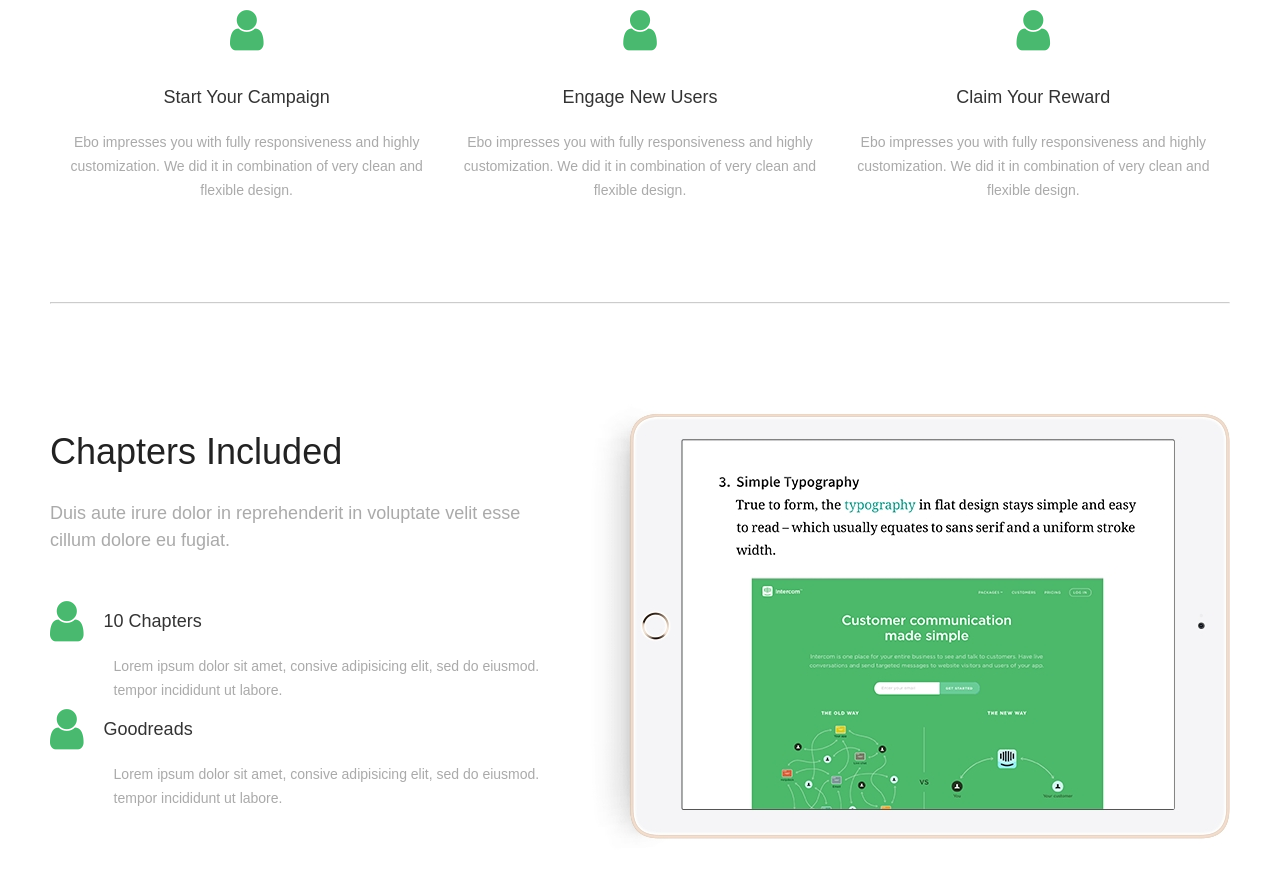
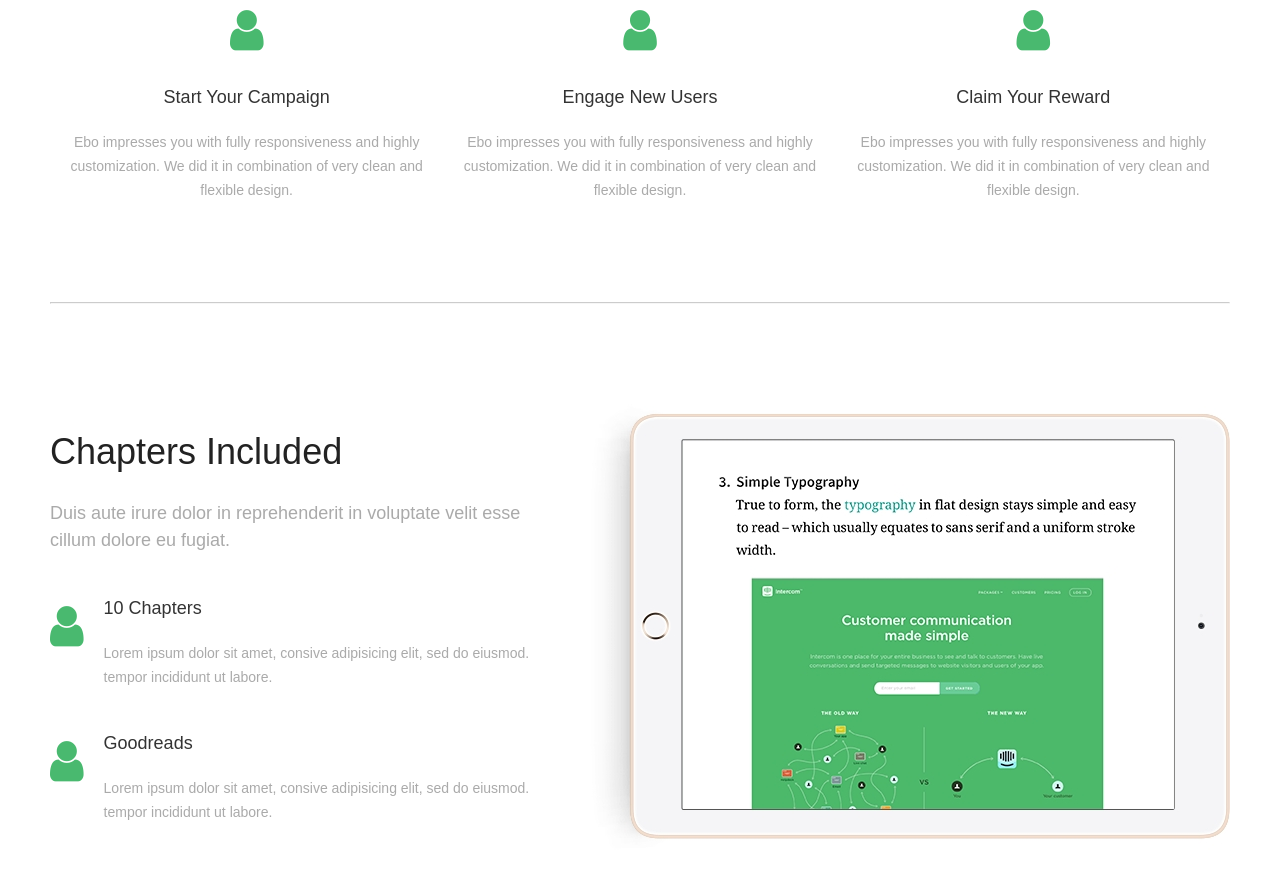
Before and after one commit to nanodma/landingpage, a plain HTML site: page index.html in a window 1280 px wide. Shown: the part 1010-1888 px from the top of the page. Drawn offline with Linux system fonts and the light colour scheme.

Commit message:
chapters small changes - Final version

```diff
--- a/index.html
+++ b/index.html
@@ -66,7 +66,7 @@
 							</div>
 							<div class="table-two-sub-column"><!--sub-column 2 row 3 column 1-->
 								<h3 class="table-two-subtitle">10 Chapters</h3>
-								<p class="table-text">Lorem ipsum dolor sit amet, consive adipisicing elit, sed do eiusmod. tempor incididunt ut labore.</p>
+								<p class="table-text-two table-text">Lorem ipsum dolor sit amet, consive adipisicing elit, sed do eiusmod. tempor incididunt ut labore.</p>
 							</div>
 						</div>
 						<div class="features-sub-table"><!--row 4 column 1-->
@@ -75,7 +75,7 @@
 							</div>
 							<div class="table-two-sub-column"><!--sub-column 2 row 4 column 1-->
 								<h3 class="table-two-subtitle">Goodreads</h3>
-								<p class="table-text">Lorem ipsum dolor sit amet, consive adipisicing elit, sed do eiusmod. tempor incididunt ut labore.</p>
+								<p class="table-text-two table-text">Lorem ipsum dolor sit amet, consive adipisicing elit, sed do eiusmod. tempor incididunt ut labore.</p>
 							</div>
 						</div>
 					</div>
--- a/main.css
+++ b/main.css
@@ -168,7 +168,14 @@ h2.section-title {
 .features-sub-table {
     display: flex;
     color: #444;
+    margin-top: 45px;
 }
+
+.features-sub-table:first-of-type {margin-top: 0px;}
+
+.table-text-two {
+    padding-left: 0px;
+  }
 
 .table-two-sub-column {
     padding-left: 20px;
@@ -180,6 +187,6 @@ h2.section-title {
     font-size: 18px;
     font-weight: 400;
     line-height: 1;
-    margin-bottom: 24px;
+    margin: 0px 0px 24px 0px;
     text-transform: capitatalize;
 }
```
